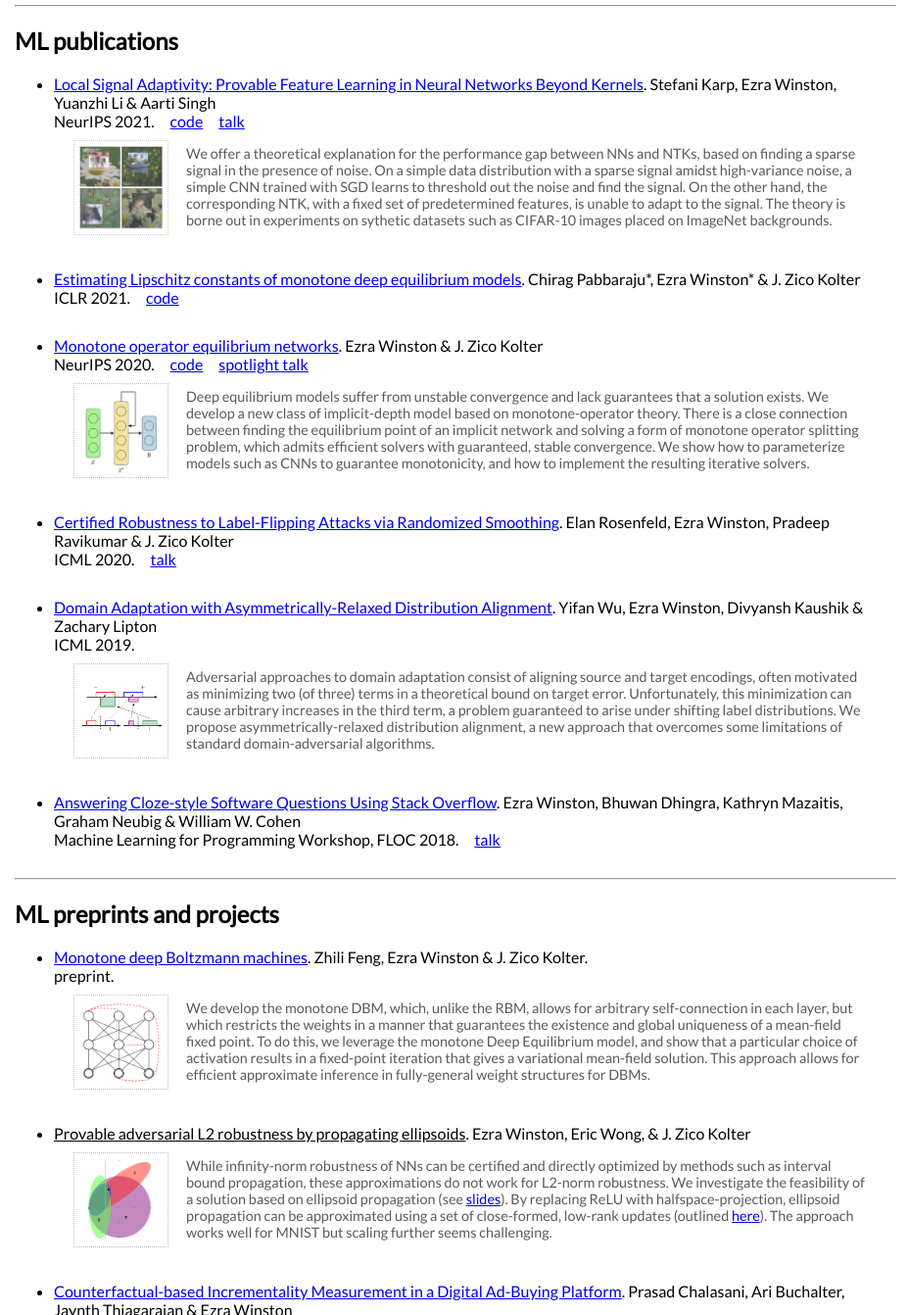
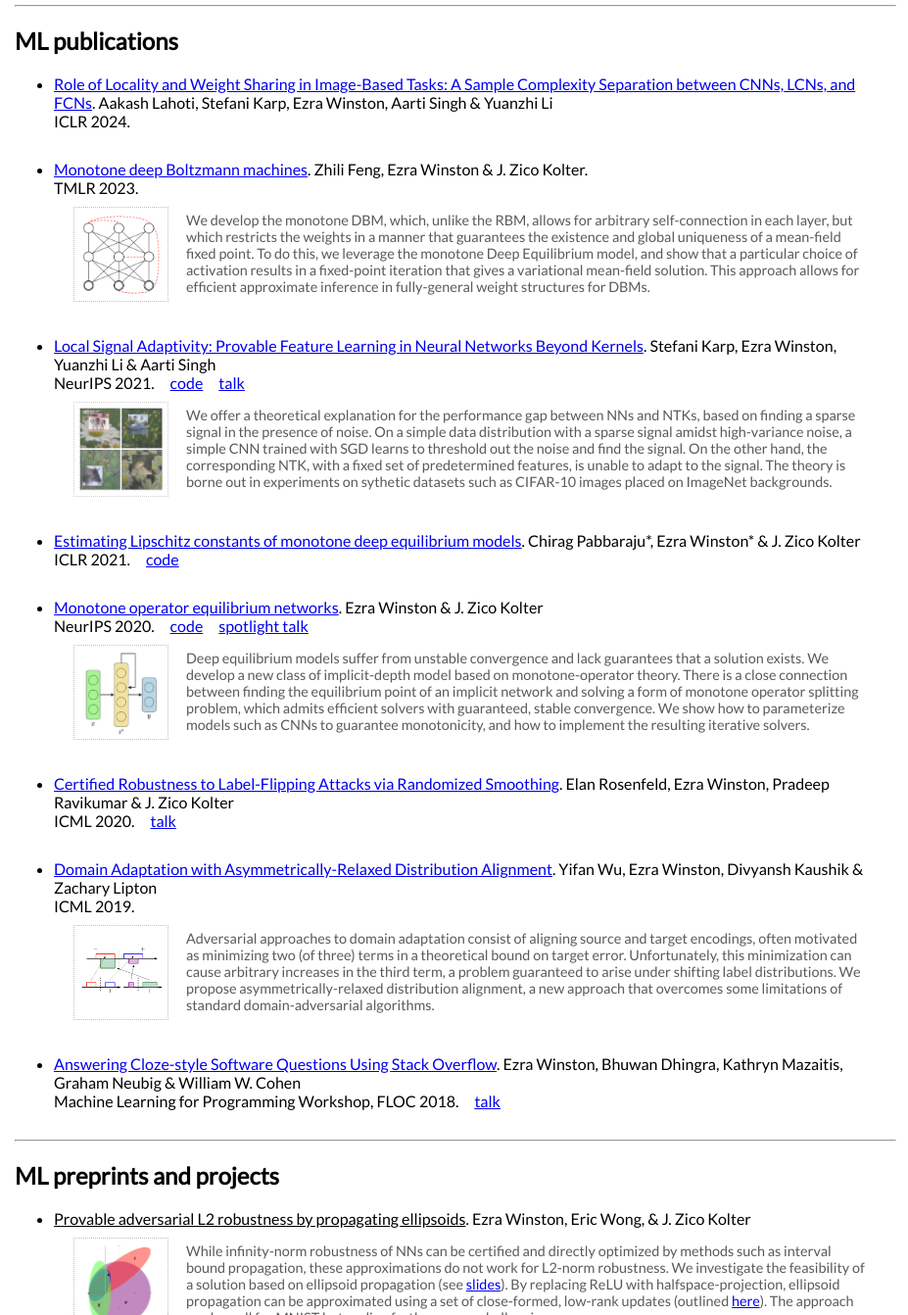
Before and after one commit to ezrawinston/ezrawinston.github.io, a plain HTML site: page index.html in a window 1280 px wide. Shown: the part 199-1541 px from the top of the page at 98% size, without its empty margins (0-927 px from the left). Drawn offline with Linux system fonts and the light colour scheme.

Commit message:
Update index.html

```diff
--- a/index.html
+++ b/index.html
@@ -27,6 +27,20 @@
     <hr>
     <h2>ML publications </h2>
     <ul>
+        <li><a href="https://arxiv.org/abs/2403.15707"> Role of Locality and Weight Sharing in Image-Based Tasks: A Sample Complexity Separation between CNNs, LCNs, and FCNs</a>. Aakash Lahoti, Stefani Karp, Ezra Winston, Aarti Singh & Yuanzhi Li<br/>
+            ICLR 2024.
+        </li>
+        <li><a href="https://openreview.net/pdf?id=SgTKk6ryPr">Monotone deep Boltzmann machines</a>. Zhili Feng, Ezra Winston & J. Zico Kolter.<br/>
+            TMLR 2023.
+            <div class="row" >
+                <div class="column1">
+                    <img class="thumb" src="images/mdbm.png" width="85" height="85" style="padding:5px">
+                </div>
+                <div class="column2">
+                    We develop the monotone DBM, which, unlike the RBM, allows for arbitrary self-connection in each layer, but which restricts the weights in a manner that guarantees the existence and global uniqueness of a mean-field fixed point. To do this, we leverage the monotone Deep Equilibrium model, and show that a particular choice of activation results in a fixed-point iteration that gives a variational mean-field solution. This approach allows for efficient approximate inference in fully-general weight structures for DBMs.
+                </div>
+            </div>
+        </li>
         <li><a href="https://proceedings.neurips.cc/paper/2021/hash/d064bf1ad039ff366564f352226e7640-Abstract.html">Local Signal Adaptivity: Provable Feature Learning in Neural Networks Beyond Kernels</a>. Stefani Karp, Ezra Winston, Yuanzhi Li & Aarti Singh
             <br/>
             NeurIPS 2021.&emsp;<a href="https://github.com/skarp/local-signal-adaptivity">code</a>&emsp;<a href="https://mlfoundations.org/talk/singh/">talk</a>
@@ -75,17 +89,6 @@
     <hr>
     <h2>ML preprints and projects</h2>
     <ul>
-        <li><a href="files/mdbm.pdf">Monotone deep Boltzmann machines</a>. Zhili Feng, Ezra Winston & J. Zico Kolter.<br/>
-            preprint.
-            <div class="row" >
-                <div class="column1">
-                    <img class="thumb" src="images/mdbm.png" width="85" height="85" style="padding:5px">
-                </div>
-                <div class="column2">
-                    We develop the monotone DBM, which, unlike the RBM, allows for arbitrary self-connection in each layer, but which restricts the weights in a manner that guarantees the existence and global uniqueness of a mean-field fixed point. To do this, we leverage the monotone Deep Equilibrium model, and show that a particular choice of activation results in a fixed-point iteration that gives a variational mean-field solution. This approach allows for efficient approximate inference in fully-general weight structures for DBMs.
-                </div>
-            </div>
-        </li>
         <li><u>Provable adversarial L2 robustness by propagating ellipsoids</u>. Ezra Winston, Eric Wong, & J. Zico Kolter<br/>
             <div class="row" >
                 <div class="column1">
```
